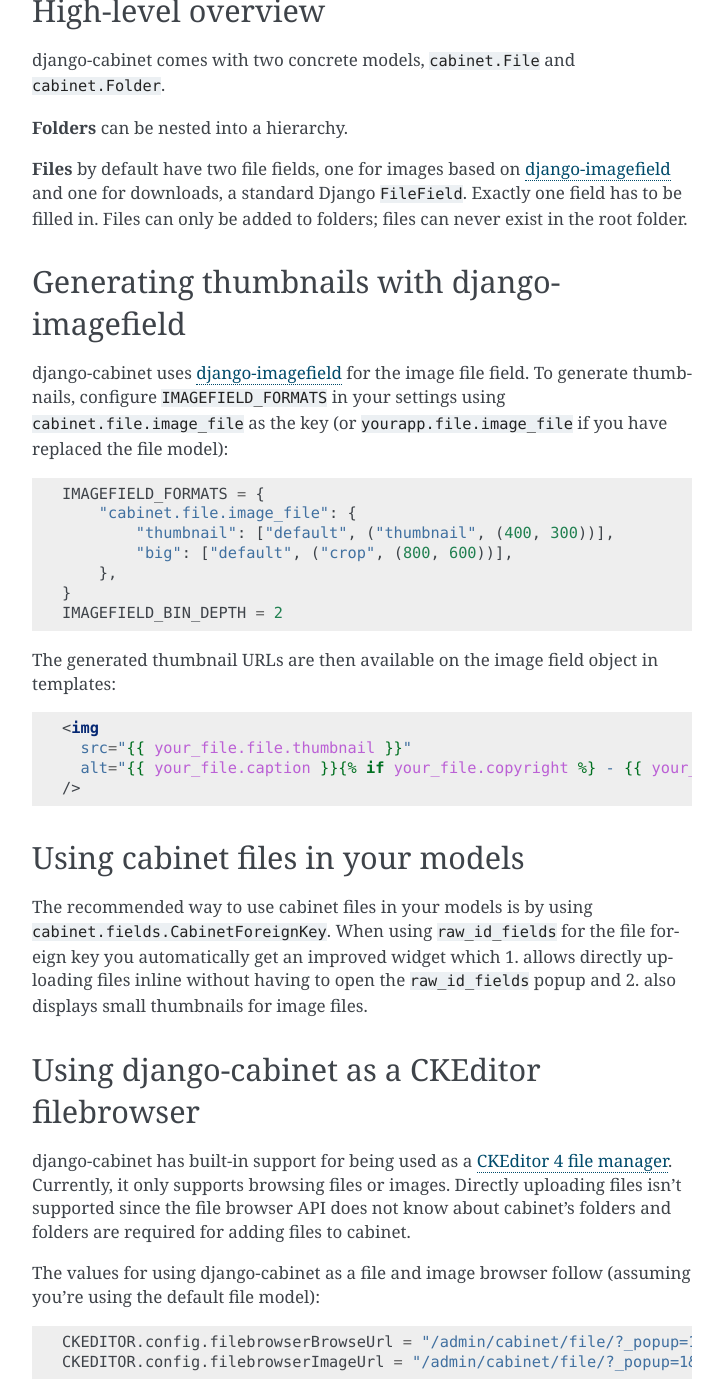
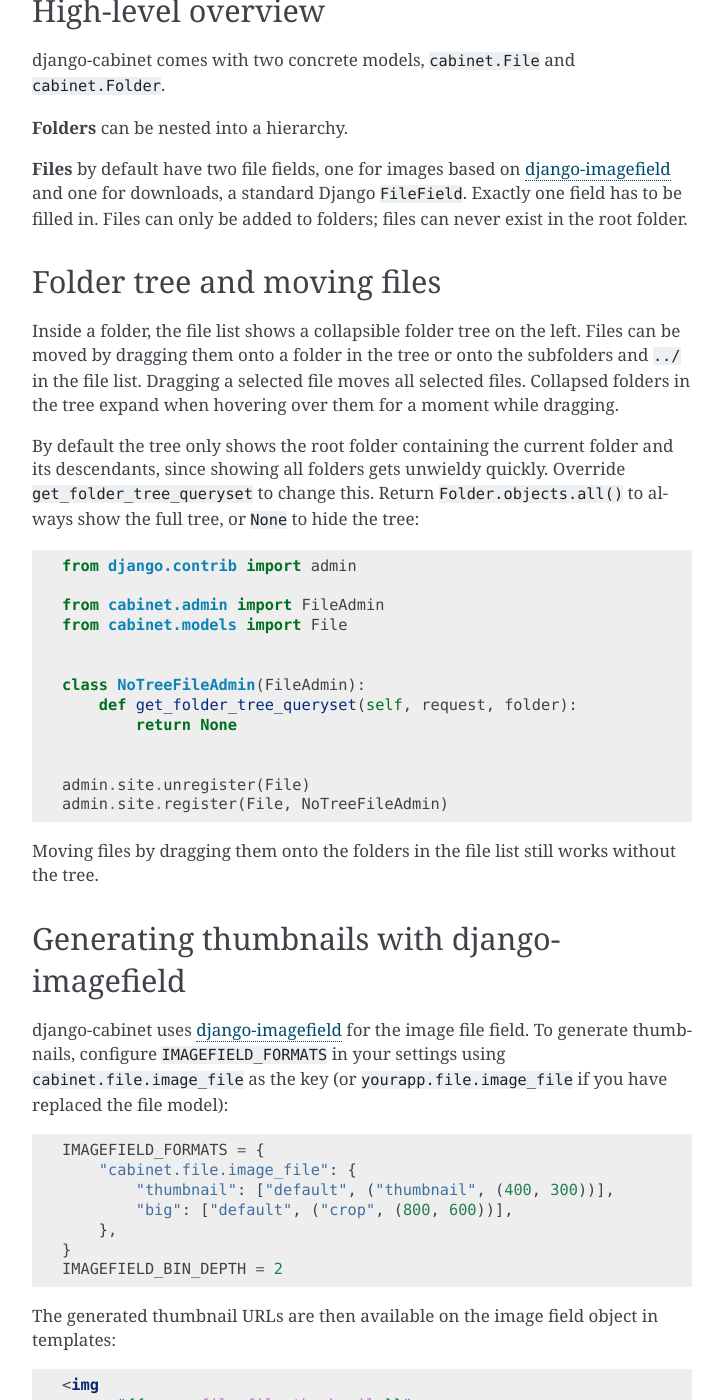
Before and after one commit to feincms/django-cabinet, a Sphinx documentation site: the page built from docs/index.rst, in a window 1280 px wide and 1400 px high, scrolled down 2475 px. Shown: the whole window, without its empty margins (388-1111 px from the left). Built offline with Sphinx 7.4.7, drawn with Linux system fonts in a browser that asks for light colours; some of the changed text lies outside the part shown.

Commit message:
Document the folder tree

```diff
--- a/docs/index.rst
+++ b/docs/index.rst
@@ -50,6 +50,41 @@
 django-imagefield_ and one for downloads, a standard Django
 ``FileField``. Exactly one field has to be filled in. Files can only be
 added to folders; files can never exist in the root folder.
+
+
+Folder tree and moving files
+============================
+
+Inside a folder, the file list shows a collapsible folder tree on the
+left. Files can be moved by dragging them onto a folder in the tree or
+onto the subfolders and ``../`` in the file list. Dragging a selected
+file moves all selected files. Collapsed folders in the tree expand when
+hovering over them for a moment while dragging.
+
+By default the tree only shows the root folder containing the current
+folder and its descendants, since showing all folders gets unwieldy
+quickly. Override ``get_folder_tree_queryset`` to change this. Return
+``Folder.objects.all()`` to always show the full tree, or ``None`` to
+hide the tree:
+
+.. code-block:: python
+
+    from django.contrib import admin
+
+    from cabinet.admin import FileAdmin
+    from cabinet.models import File
+
+
+    class NoTreeFileAdmin(FileAdmin):
+        def get_folder_tree_queryset(self, request, folder):
+            return None
+
+
+    admin.site.unregister(File)
+    admin.site.register(File, NoTreeFileAdmin)
+
+Moving files by dragging them onto the folders in the file list still
+works without the tree.
 
 
 Generating thumbnails with django-imagefield
```
